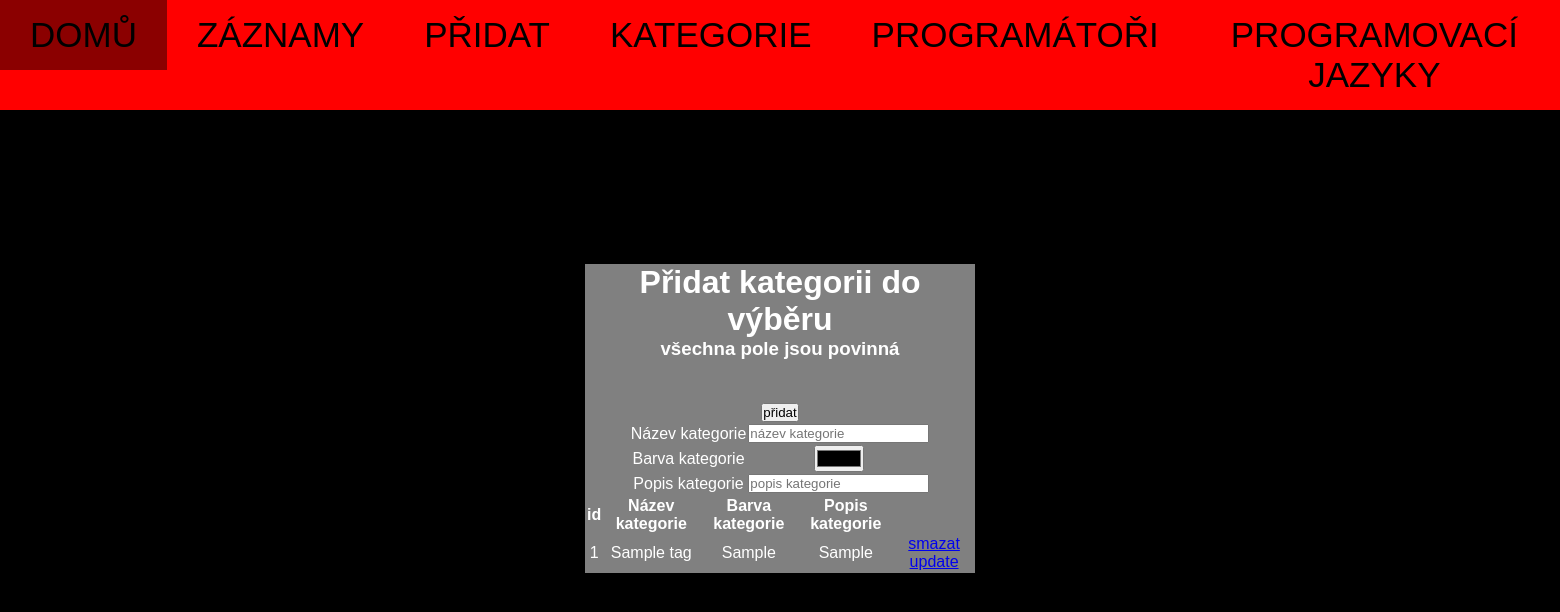
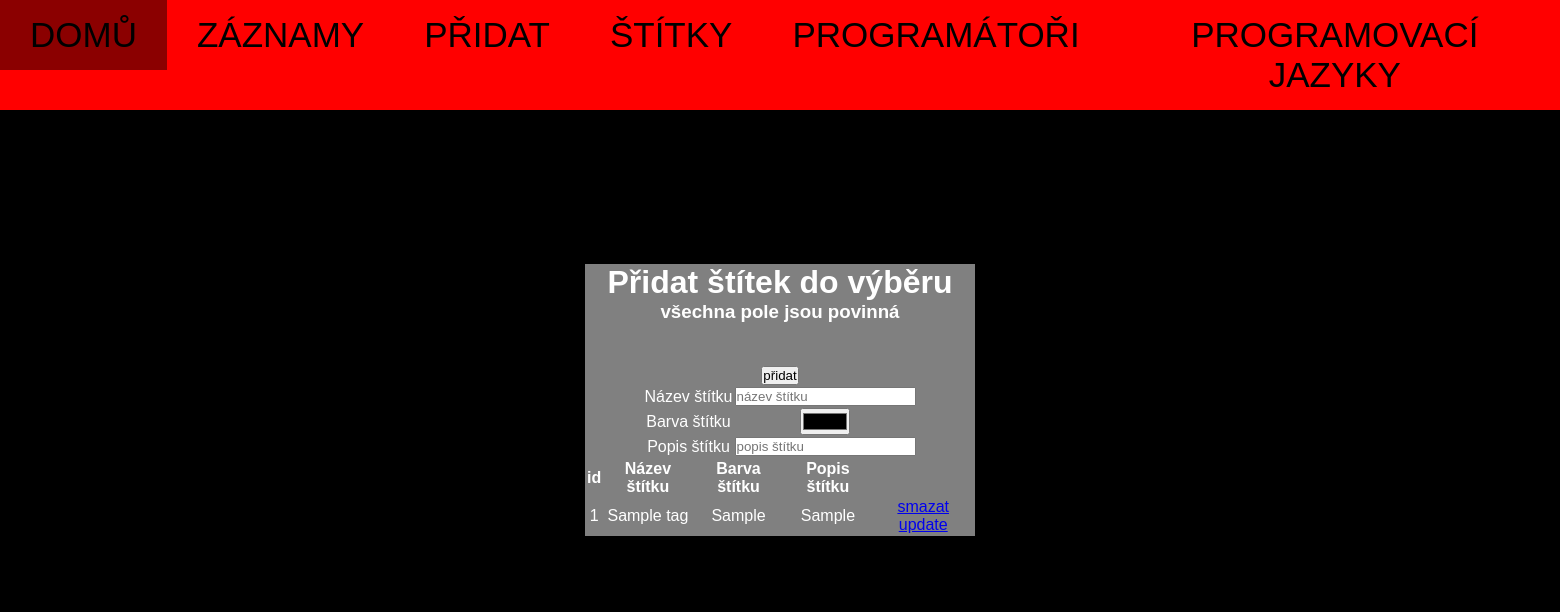
Before and after one commit to Tygrnasrome/bet, a Flask app: page /cat/form/ in a window 1560 px wide. Shown: the top 612 px of the page. Run offline with Flask 2, Linux system fonts and the light colour scheme; tables that the repository leaves empty hold one stand-in row (values such as "Sample post"); parts of the project's set-up code (start-up, migrations or seed data) failed here and were passed over.

Commit message:
kategorie jsou štítky

```diff
--- a/app/templates/addKategorie.html
+++ b/app/templates/addKategorie.html
@@ -8,7 +8,7 @@
 <form action="/cat/form/" method="post">
     <div class="First">
      <h1>
-       <b>Přidat kategorii do výběru</b>
+       <b>Přidat štítek do výběru</b>
     </h1>
     <h3>
         <b> všechna pole jsou povinná </b>
@@ -16,21 +16,21 @@
     <br>
 <table>
     <tr>
-        <td>Název kategorie</td>
+        <td>Název štítku</td>
         <td>
-            <input type="text" placeholder="název kategorie" id="name" name="name" required>
+            <input type="text" placeholder="název štítku" id="name" name="name" required>
         </td>
     </tr>
     <tr>
-        <td>Barva kategorie</td>
+        <td>Barva štítku</td>
         <td>
             <input type="color" id="barva" Name = "barva" required>
         </td>
     </tr>
     <tr>
-        <td>Popis kategorie</td>
+        <td>Popis štítku</td>
         <td>
-            <input type="text" placeholder="popis kategorie" id="popis" name="popis" required>
+            <input type="text" placeholder="popis štítku" id="popis" name="popis" required>
         </td>
     </tr>
     <h3>
@@ -42,9 +42,9 @@
     <table>
         <tr>
             <th> id </th>
-            <th> Název kategorie </th>
-            <th> Barva kategorie</th>
-            <th> Popis kategorie</th>
+            <th> Název štítku </th>
+            <th> Barva štítku</th>
+            <th> Popis štítku</th>
         </tr>
             {% for tag in tags %}
             <tr>
--- a/app/templates/base.html
+++ b/app/templates/base.html
@@ -17,12 +17,12 @@
             <li><a href="#" >Přidat</a>
               <ul class="h">
              <li><a href="http://localhost:8080/form/" ><b>Záznam</b></a></li>
-             <li><a href="http://localhost:8080/cat/form" ><b>Kategorii</b></a></li>
+             <li><a href="http://localhost:8080/cat/form" ><b>Štítek</b></a></li>
              <li><a href="http://localhost:8080/programmer/form" ><b>Programátora</b></a></li>
              <li><a href="http://localhost:8080/language/form" ><b>Programovací jazyk</b></a></li>
             </ul>
             </li>
-            <li><a href="http://localhost:8080/cat/" >Kategorie</a></li>
+            <li><a href="http://localhost:8080/cat/" >Štítky</a></li>
             <li><a href="http://localhost:8080/programmer/" >Programátoři</a></li>
             <li><a href="http://localhost:8080/language/" >Programovací jazyky</a></li>
         </ul>
--- a/app/templates/kategorie.html
+++ b/app/templates/kategorie.html
@@ -10,9 +10,9 @@
         <table>
             <tr>
                 <th> id </th>
-                <th> Název kategorie </th>
-                <th> Barva kategorie</th>
-                <th> Popis kategorie</th>
+                <th> Název štítku </th>
+                <th> Barva štítku</th>
+                <th> Popis štítku</th>
             </tr>
                 {% for tag in tags %}
                 <tr>
```
Also changed, not shown: app/templates/updateKategorie.html (+9 -9 lines).
